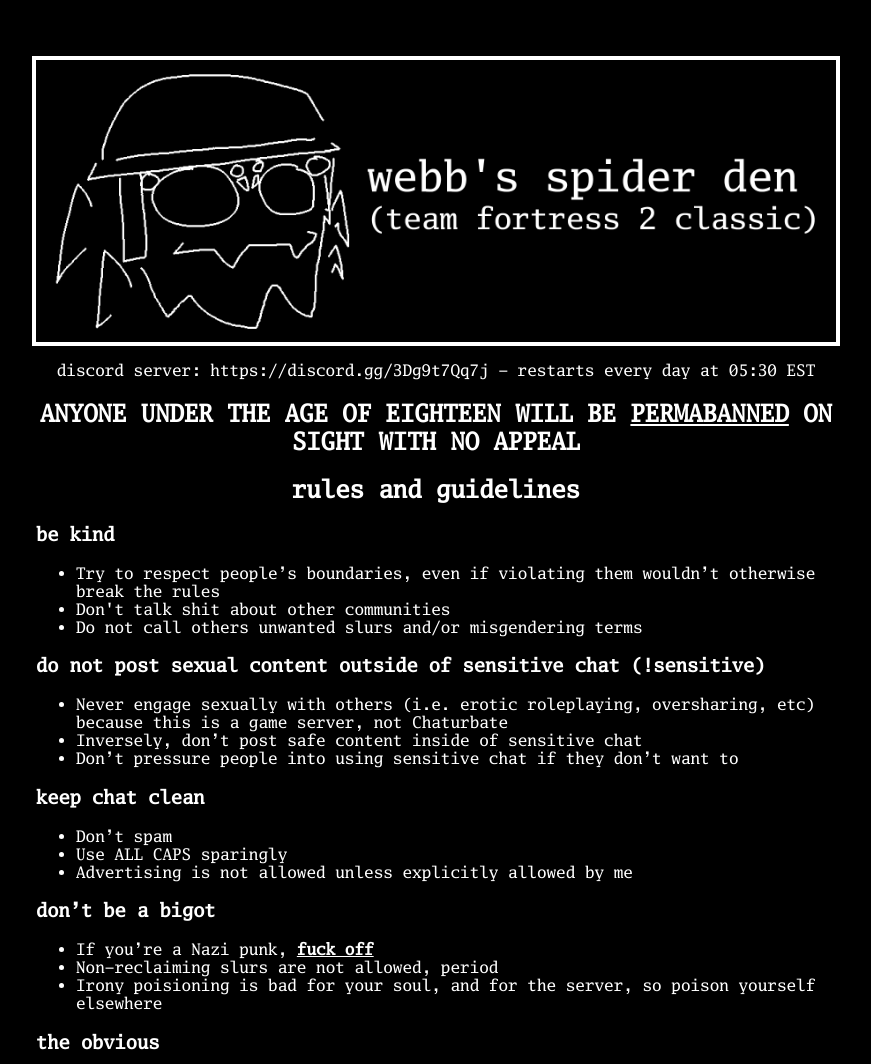
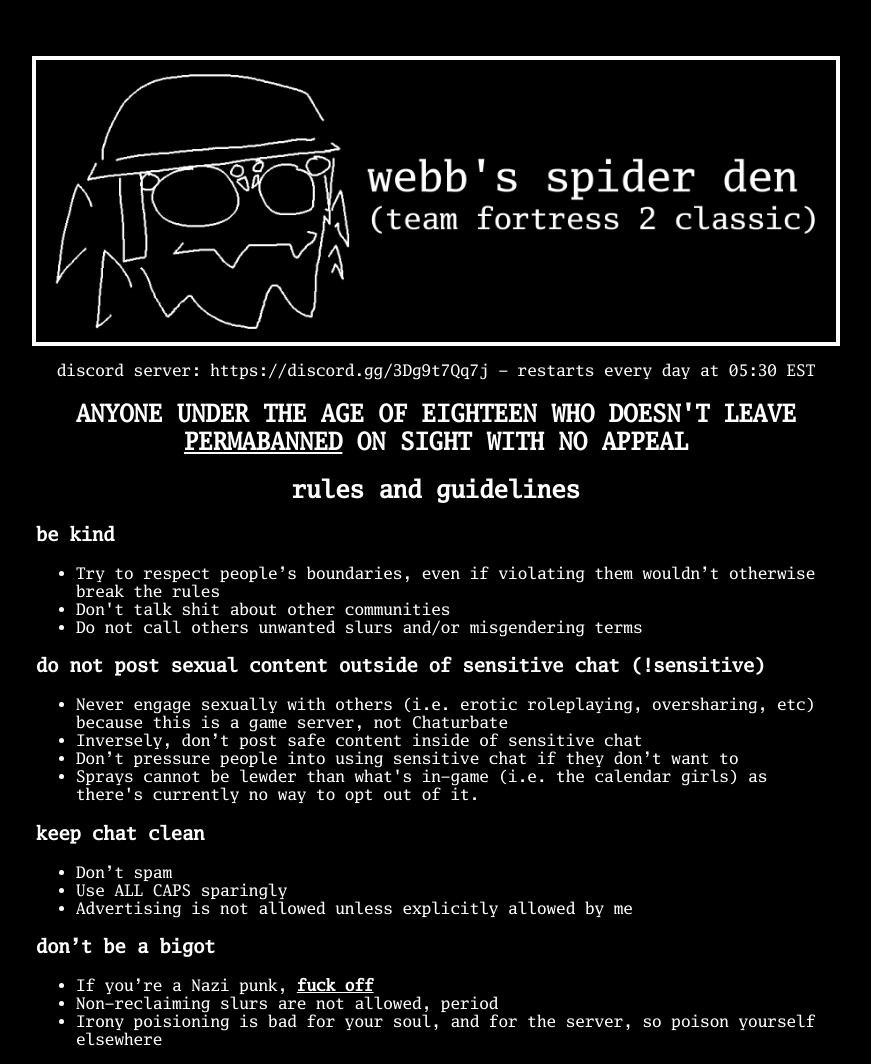
Before and after one commit to webbongithub/webbongithub.github.io, a plain HTML site: page tf2c/index.html in a window 1280 px wide. Shown: the top 1064 px of the page, without its empty margins (204-1075 px from the left). Drawn offline with Linux system fonts and the light colour scheme.

Commit message:
add rule on sprays

```diff
--- a/tf2c/index.html
+++ b/tf2c/index.html
@@ -40,7 +40,7 @@
 		05:30 EST
 	</p>
 	<h2 id="age-warning">
-		ANYONE UNDER THE AGE OF EIGHTEEN WILL BE
+		ANYONE UNDER THE AGE OF EIGHTEEN WHO DOESN'T LEAVE
 		<span style="text-decoration: underline">PERMABANNED</span> ON SIGHT
 		WITH NO APPEAL
 	</h2>
@@ -65,6 +65,10 @@
 		<li>
 			Don’t pressure people into using sensitive chat if they don’t want
 			to
+		</li>
+		<li>
+			Sprays cannot be lewder than what's in-game (i.e. the calendar
+			girls) as there's currently no way to opt out of it.
 		</li>
 	</ul>
 	<h3>keep chat clean</h3>
```
